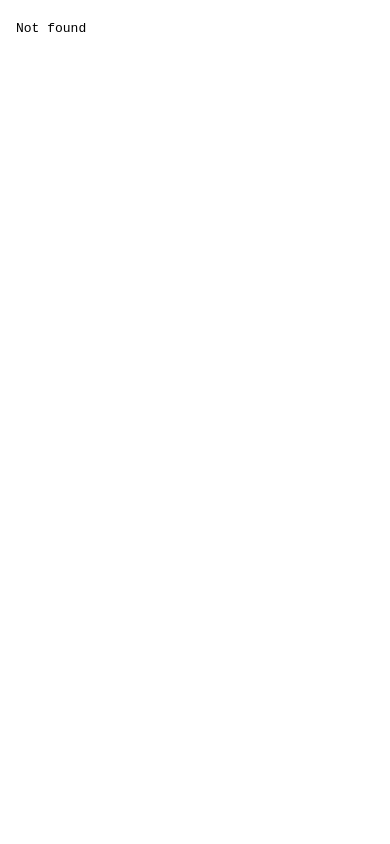
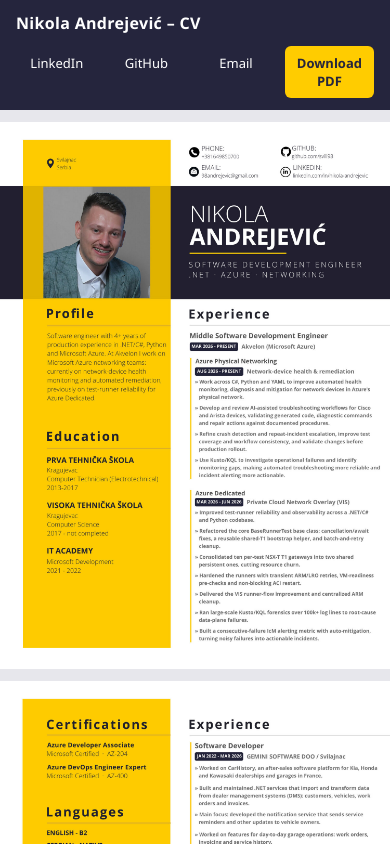
Before and after one commit to svili98/cv, a plain HTML site: page index.html in a window 390 px wide. Shown: the top 844 px of the page. Drawn offline with Linux system fonts and the light colour scheme.

Commit message:
Update CV: two-page version with current Akvelon roles
- Replace the 11 MB PDF with a 2.5 MB two-page version that has
  selectable text (ATS-readable) and clickable contact links
- Show the CV as page images instead of a PDF iframe, so it renders
  on phones; add LinkedIn, GitHub, Email and Download PDF links

Co-Authored-By: Claude Opus 5.5 <noreply@anthropic.com>

```diff
--- a/index.html
+++ b/index.html
@@ -1,10 +1,50 @@
 <!doctype html>
-<html>
+<html lang="en">
 <head>
 <meta charset="utf-8" />
+<meta name="viewport" content="width=device-width, initial-scale=1" />
 <title>Nikola Andrejević – CV</title>
+<meta name="description" content="Nikola Andrejević – Software Development Engineer (.NET, Azure, Networking)." />
+<meta property="og:title" content="Nikola Andrejević – CV" />
+<meta property="og:description" content="Software Development Engineer · .NET · Azure · Networking" />
+<meta property="og:image" content="cv-page-1.jpg" />
+<style>
+  * { box-sizing: border-box; margin: 0; padding: 0; }
+  body { font-family: "Segoe UI", Arial, sans-serif; background: #e7e7ec; color: #25253d; }
+  header {
+    position: sticky; top: 0; z-index: 1; background: #25253d; color: #fff;
+    display: flex; align-items: center; justify-content: space-between; gap: 12px;
+    padding: 12px 16px;
+  }
+  header h1 { font-size: 16px; font-weight: 600; letter-spacing: .02em; }
+  header nav { display: flex; gap: 8px; flex-wrap: wrap; justify-content: flex-end; }
+  header a { color: #fff; text-decoration: none; font-size: 13px; padding: 8px 12px; border-radius: 6px; }
+  header a:hover { background: rgba(255,255,255,.12); }
+  header a.pdf { background: #ffcc00; color: #25253d; font-weight: 700; }
+  main { max-width: 900px; margin: 0 auto; padding: 24px 16px 48px; display: grid; gap: 24px; }
+  main img { width: 100%; height: auto; display: block; background: #fff; box-shadow: 0 4px 24px rgba(0,0,0,.15); }
+  @media (max-width: 600px) {
+    header { flex-direction: column; align-items: stretch; }
+    header nav { justify-content: stretch; }
+    header nav a { flex: 1; text-align: center; }
+    main { padding: 12px 0 32px; gap: 12px; }
+    main img { box-shadow: none; }
+  }
+</style>
 </head>
 <body>
-        <iframe src="CV - Nikola Andrejevic.pdf" style="width: 100%; height: 100vh; border: none"></iframe>
+<header>
+  <h1>Nikola Andrejević – CV</h1>
+  <nav>
+    <a href="https://www.linkedin.com/in/nikola-andrejevic">LinkedIn</a>
+    <a href="https://github.com/svili98">GitHub</a>
+    <a href="mailto:98andrejevic@gmail.com">Email</a>
+    <a class="pdf" href="CV%20-%20Nikola%20Andrejevic.pdf" download>Download PDF</a>
+  </nav>
+</header>
+<main>
+  <img src="cv-page-1.jpg" width="1500" height="2103" alt="Nikola Andrejević CV, page 1: profile, education and experience at Akvelon (Microsoft Azure)" />
+  <img src="cv-page-2.jpg" width="1500" height="2103" alt="Nikola Andrejević CV, page 2: certifications, languages, experience at Gemini Software and skills" loading="lazy" />
+</main>
 </body>
 </html>
```
Also changed, not shown: cv-page-1.jpg (added), cv-page-2.jpg (added), 1 other file. Lines whose indentation alone changed are shown as unchanged.
